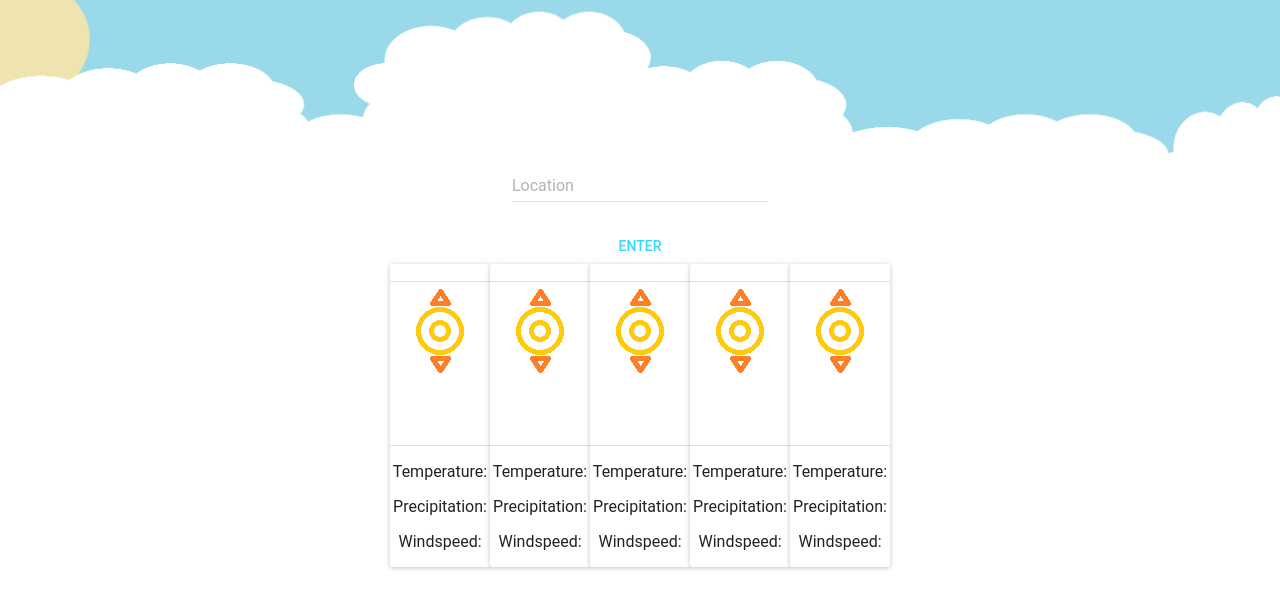
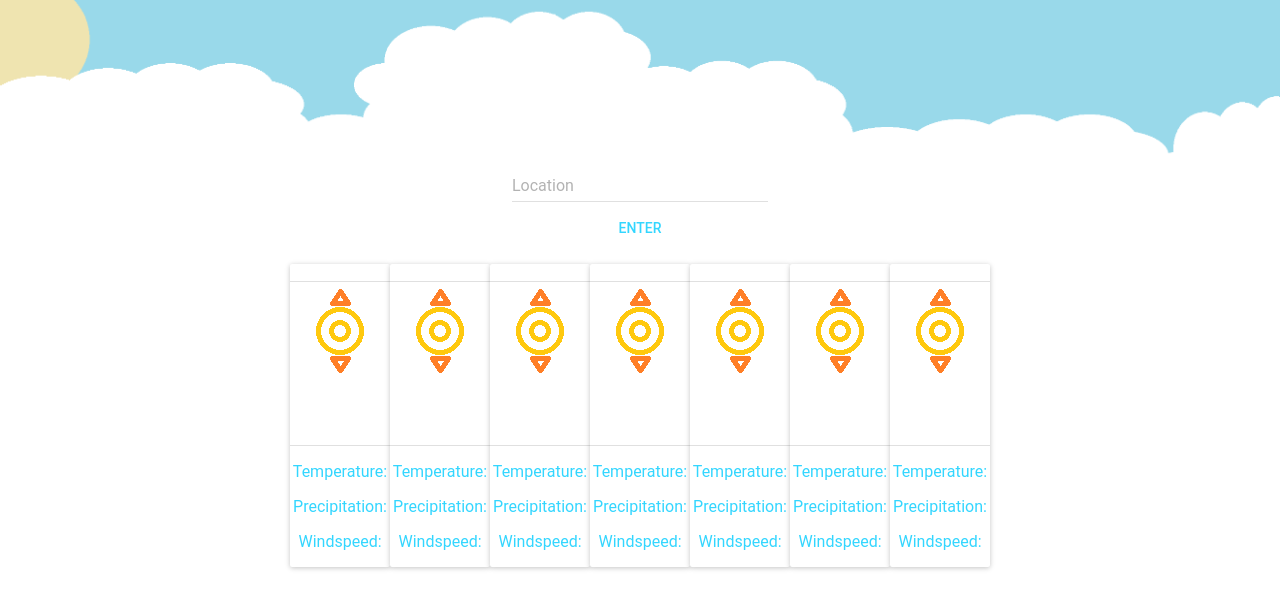
Before and after one commit to jj8huang/HackWesternIV, a React (Create React App) app in the folder weather-web-app/: page / in a window 1280 px wide. Shown: the top 608 px of the page. Built offline with nearby package versions, Linux system fonts and the light colour scheme.

Commit message:
Updating repo

```diff
--- a/weather-web-app/src/App.css
+++ b/weather-web-app/src/App.css
@@ -24,7 +24,6 @@
 
 .header-image {
   max-width: 100%;
-  max-height: 200%;
 }
 
 .header {
@@ -53,3 +52,7 @@
   text-align: 'center';
   display: inline-flex;
 }
+
+.weatherField{
+  color:#33d6ff !important;
+}
--- a/weather-web-app/src/App.js
+++ b/weather-web-app/src/App.js
@@ -47,6 +47,14 @@ class App extends Component {
             <Weather className="five">
             </Weather>
             </MuiThemeProvider>
+            <MuiThemeProvider>
+            <Weather className="six">
+            </Weather>
+            </MuiThemeProvider>
+            <MuiThemeProvider>
+            <Weather className="seven">
+            </Weather>
+            </MuiThemeProvider>
           </div>
        </div>
     );
@@ -72,20 +80,20 @@ class Weather extends Component {
         <Divider/>
         <img src={ require('./images/sun.png') } />
         <Divider/>
-        <p>Temperature: </p>
-        <p>Precipitation: </p>
-        <p>Windspeed: </p>
+        <p className = "weatherField">Temperature: </p>
+        <p className = "weatherField">Precipitation: </p>
+        <p className = "weatherField">Windspeed: </p>
       </div>
       </Paper>
     );
   }
 }
+
 class LocationBox extends Component {
   render() {
     return(
     <div>
-      <TextField hintText="Location" /><br />
-      <br />
+      <TextField hintText="Location" />
     </div>
     );
   }
@@ -94,6 +102,8 @@ class LocationBox extends Component {
 const EnterButton = () => (
   <div>
     <FlatButton className="button" label="Enter" />
+    <br />
+    <br />
   </div>
 );
 
```
